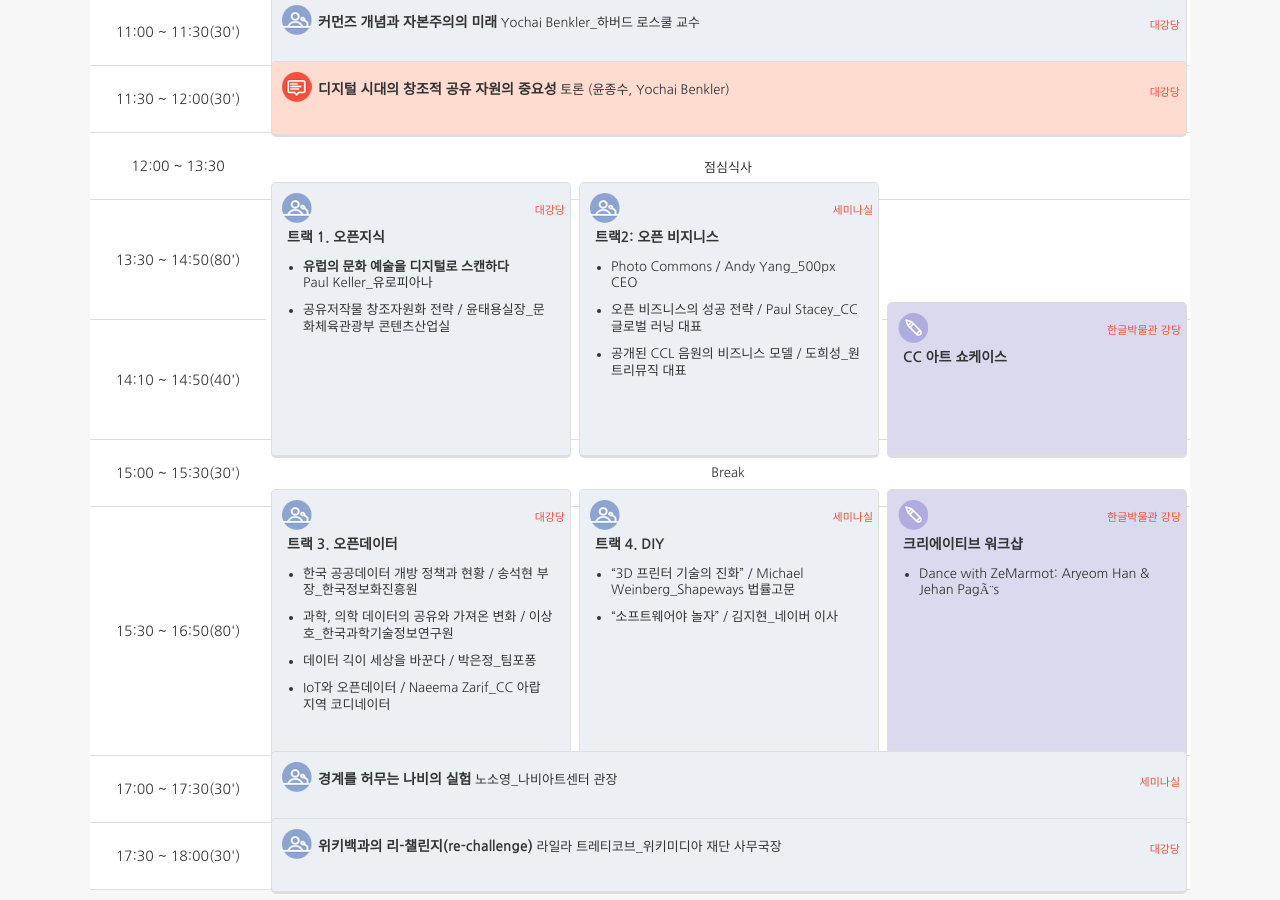
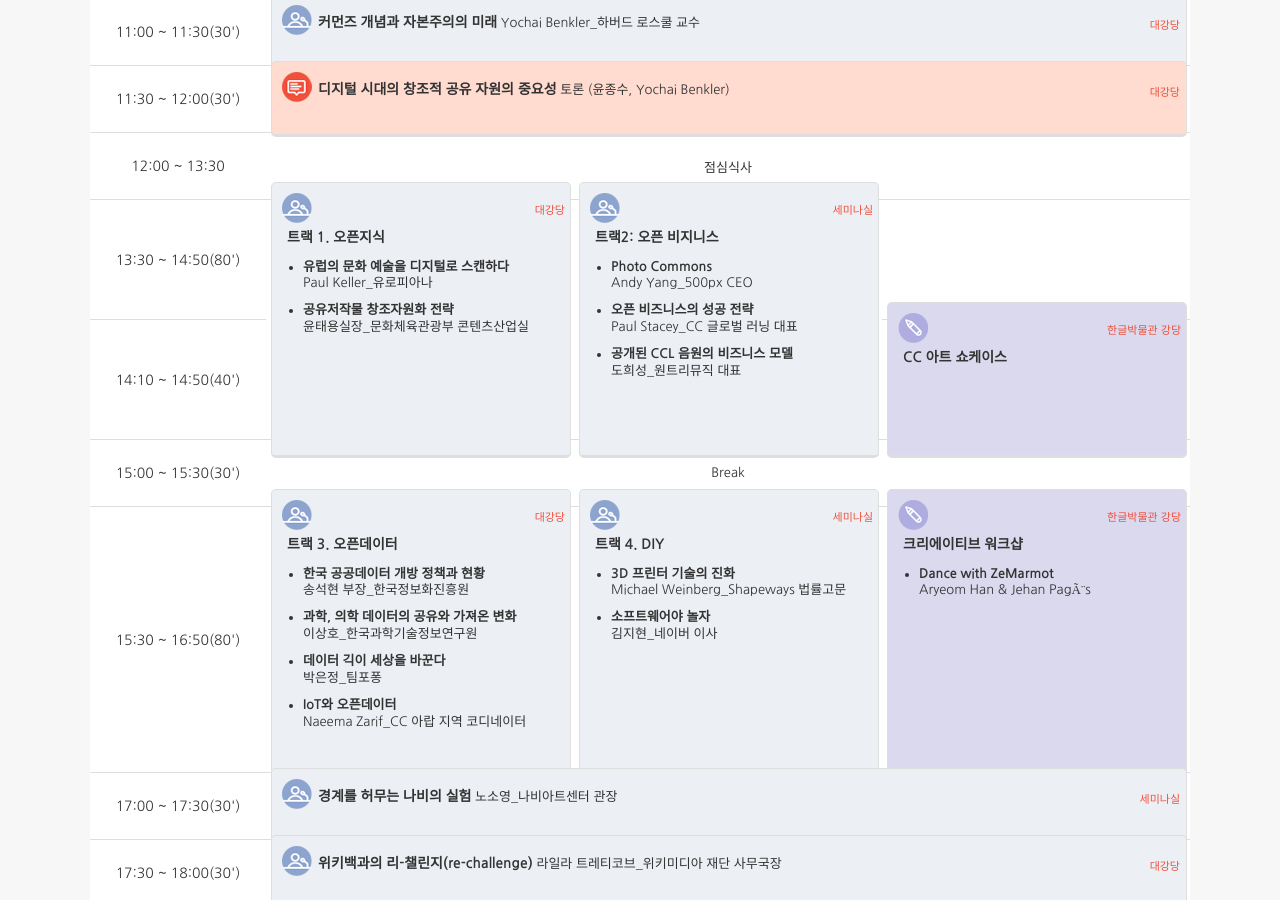
Before and after one commit to creativecommonskorea/2015-global-summit, a Jekyll site: the page built from programs.html, in a window 1280 px wide and 900 px high, scrolled down 980 px. Built offline with Jekyll 4.4.1, drawn with Linux system fonts in a browser that asks for light colours; nearby versions of some CDN libraries.

```diff
--- a/_includes/day15_detail.html
+++ b/_includes/day15_detail.html
@@ -87,7 +87,7 @@
                         <span class="h2">트랙 1. 오픈지식</span>
                         <ul>
                             <li><b>유럽의 문화 예술을 디지털로 스캔하다</b><br>Paul Keller_유로피아나</li>
-                            <li>공유저작물 창조자원화 전략 / 윤태용실장_문화체육관광부 콘텐츠산업실</li>
+                            <li><b>공유저작물 창조자원화 전략</b><br>윤태용실장_문화체육관광부 콘텐츠산업실</li>
                         </ul>
                     </div>
                 </td>
@@ -96,9 +96,9 @@
                         <div class="location">세미나실</div>
                         <span class="h2">트랙2: 오픈 비지니스</span>
                         <ul>
-                            <li>Photo Commons / Andy Yang_500px CEO</li>
-                            <li>오픈 비즈니스의 성공 전략 / Paul Stacey_CC 글로벌 러닝 대표</li>
-                            <li>공개된 CCL 음원의 비즈니스 모델 / 도희성_원트리뮤직 대표</li>
+                            <li><b>Photo Commons</b><br>Andy Yang_500px CEO</li>
+                            <li><b>오픈 비즈니스의 성공 전략</b><br>Paul Stacey_CC 글로벌 러닝 대표</li>
+                            <li><b>공개된 CCL 음원의 비즈니스 모델</b><br>도희성_원트리뮤직 대표</li>
                         </ul>
                     </div>
                 </td>
@@ -124,10 +124,10 @@
                         <div class="location">대강당</div>
                         <span class="h2">트랙 3. 오픈데이터</span>
                         <ul>
-                            <li>한국 공공데이터 개방 정책과 현황 / 송석현 부장_한국정보화진흥원</li>
-                            <li>과학, 의학 데이터의 공유와 가져온 변화 / 이상호_한국과학기술정보연구원</li>
-                            <li>데이터 긱이 세상을 바꾼다 / 박은정_팀포퐁</li>
-                            <li>IoT와 오픈데이터 / Naeema Zarif_CC 아랍 지역 코디네이터</li>
+                            <li><b>한국 공공데이터 개방 정책과 현황</b><br>송석현 부장_한국정보화진흥원</li>
+                            <li><b>과학, 의학 데이터의 공유와 가져온 변화</b><br>이상호_한국과학기술정보연구원</li>
+                            <li><b>데이터 긱이 세상을 바꾼다</b><br>박은정_팀포퐁</li>
+                            <li><b>IoT와 오픈데이터</b><br>Naeema Zarif_CC 아랍 지역 코디네이터</li>
                         </ul>
                     </div>
                 </td>
@@ -136,8 +136,8 @@
                         <div class="location">세미나실</div>
                         <span class="h2">트랙 4. DIY</span>
                         <ul>
-                            <li>“3D 프린터 기술의 진화” / Michael Weinberg_Shapeways 법률고문</li>
-                            <li>“소프트웨어야 놀자” / 김지현_네이버 이사</li>
+                            <li><b>3D 프린터 기술의 진화</b><br>Michael Weinberg_Shapeways 법률고문</li>
+                            <li><b>소프트웨어야 놀자</b><br>김지현_네이버 이사</li>
                         </ul>
                     </div>
                 </td>
@@ -146,7 +146,7 @@
                         <div class="location">한글박물관 강당</div>
                         <span class="h2">크리에이티브 워크샵</span>
                         <ul>
-                            <li>Dance with ZeMarmot: Aryeom Han & Jehan PagÃ¨s</li>
+                            <li><b>Dance with ZeMarmot</b><br>Aryeom Han & Jehan PagÃ¨s</li>
                         </ul>
                     </div>
                 </td>
```
